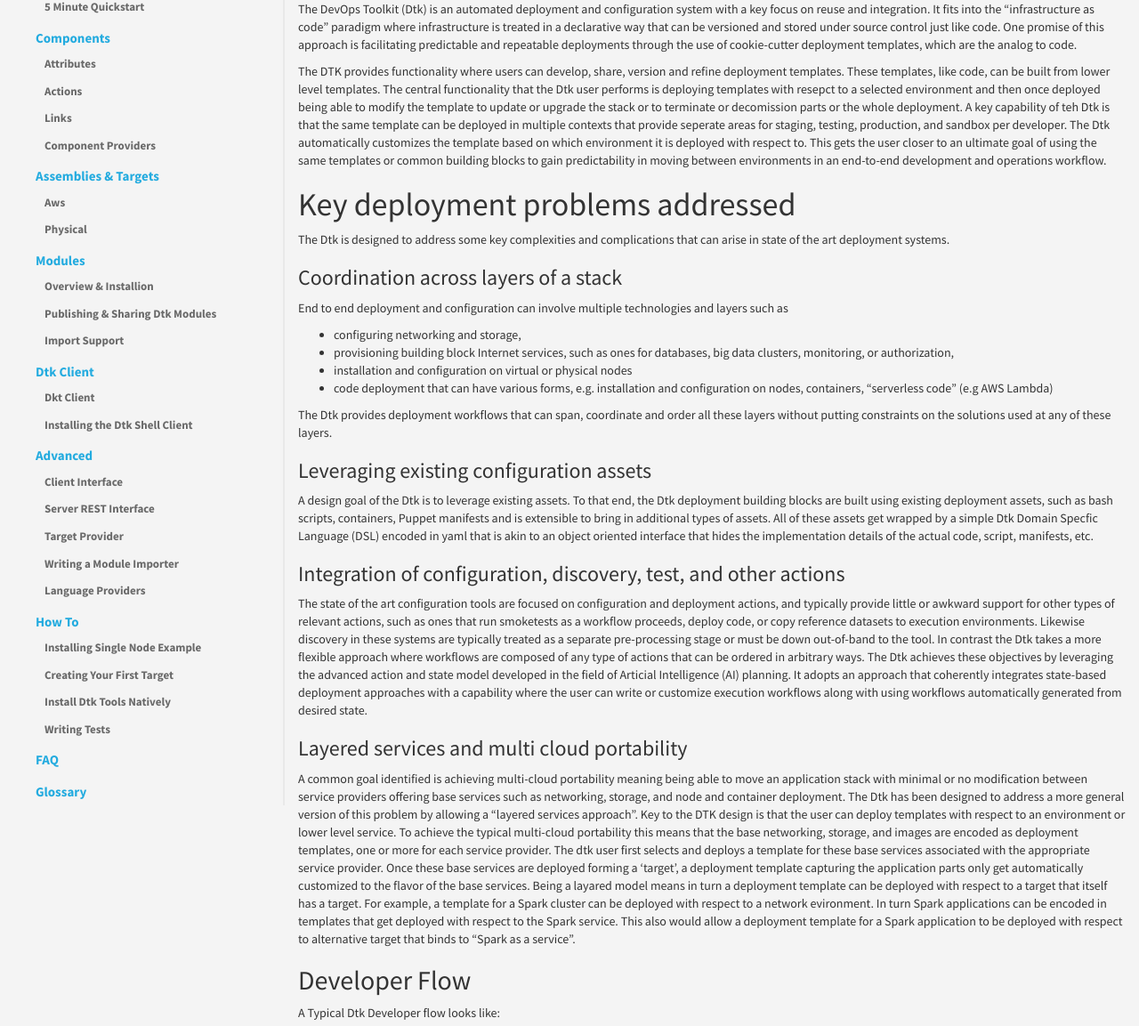
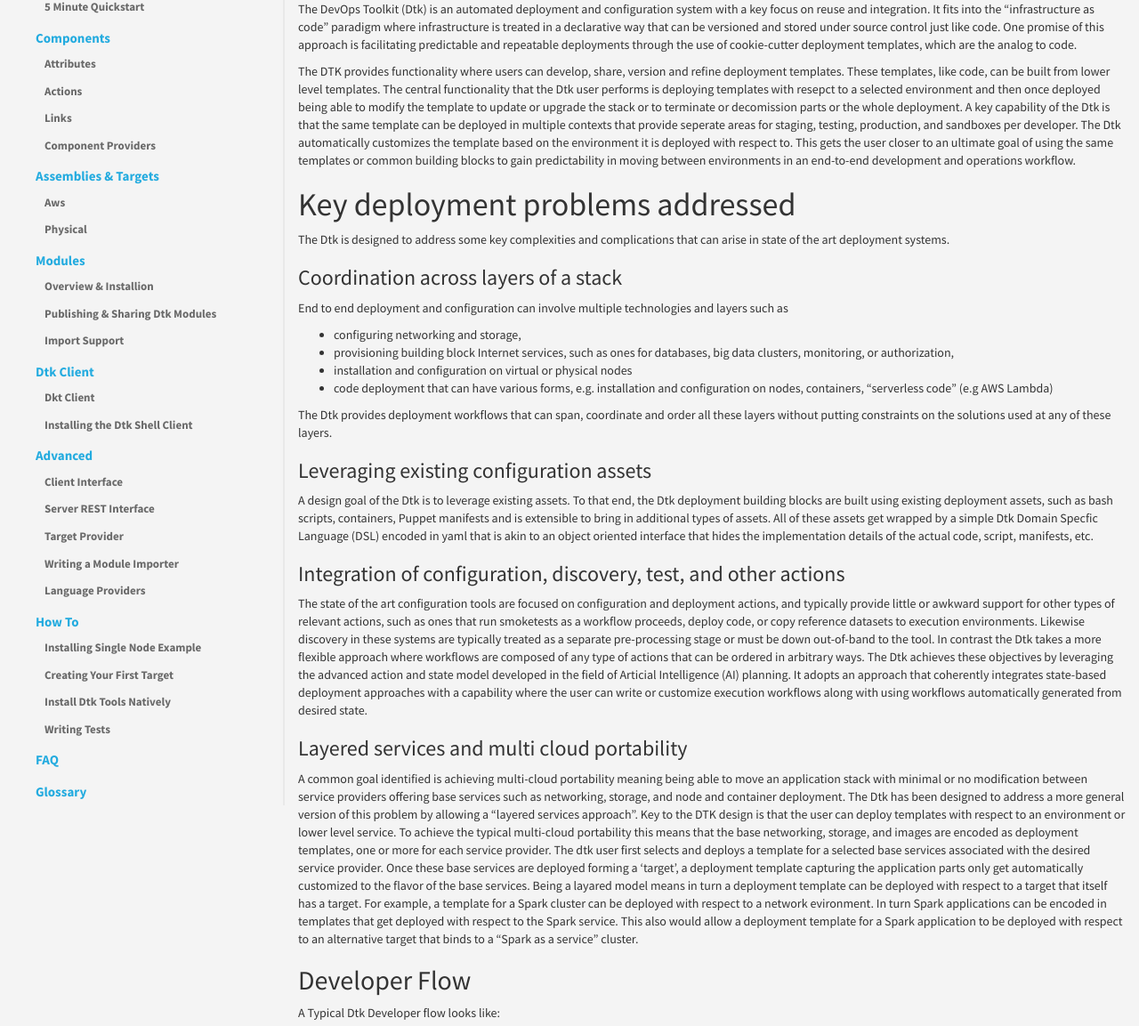
Before and after one commit to dtk/dtk-docs-v1, a Jekyll site: the page built from _getting-started/what-is-the-dtk.md, in a window 1280 px wide. Shown: the part 151-1304 px from the top of the page at 89% size. Built offline with Jekyll 4.4.1, drawn with Linux system fonts in a browser that asks for light colours.

Commit message:
small update

```diff
--- a/_getting-started/what-is-the-dtk.md
+++ b/_getting-started/what-is-the-dtk.md
@@ -7,7 +7,7 @@ order: 1
 
 The DevOps Toolkit (Dtk) is an automated deployment and configuration system with a key focus on reuse and integration. It fits into the "infrastructure as code" paradigm where infrastructure is treated in a declarative way that can be versioned and stored under source control just like code. One promise of this approach is facilitating predictable and repeatable deployments through the use of cookie-cutter deployment templates, which are the analog to code.
 
-The DTK provides functionality where users can develop, share, version and refine deployment templates. These templates, like code, can be built from lower level templates.  The central functionality that the Dtk user performs is deploying templates with resepct to a selected environment and then once deployed being able to modify the template to update or upgrade the stack or to terminate or decomission parts or the whole deployment. A key capability of teh Dtk is that the same template can be deployed in multiple contexts that provide seperate areas for staging, testing, production, and sandbox per developer. The Dtk automatically customizes the template based on which environment it is deployed with respect to. This gets the user closer to an ultimate goal of using the same templates or common building blocks to gain predictability in moving between environments in an end-to-end development and operations workflow.
+The DTK provides functionality where users can develop, share, version and refine deployment templates. These templates, like code, can be built from lower level templates.  The central functionality that the Dtk user performs is deploying templates with resepct to a selected environment and then once deployed being able to modify the template to update or upgrade the stack or to terminate or decomission parts or the whole deployment. A key capability of the Dtk is that the same template can be deployed in multiple contexts that provide seperate areas for staging, testing, production, and sandboxes per developer. The Dtk automatically customizes the template based on the environment it is deployed with respect to. This gets the user closer to an ultimate goal of using the same templates or common building blocks to gain predictability in moving between environments in an end-to-end development and operations workflow.
 
 
 # Key deployment problems addressed
@@ -35,7 +35,7 @@ The state of the art configuration tools are focused on configuration and deploy
 
 ### Layered services and multi cloud portability
 
-A common goal identified is achieving multi-cloud portability meaning being able to move an application stack with minimal or no modification between service providers offering base services such as networking, storage, and node and container deployment. The Dtk has been designed to address a more general version of this problem by allowing a "layered services approach". Key to the DTK design is that the user can deploy templates with respect to an environment or lower level service. To achieve the typical multi-cloud portability this means that the base networking, storage, and images are encoded as deployment templates, one or more for each service provider. The dtk user first selects and deploys a template for these base services associated with the appropriate service provider.  Once these base services are deployed forming a 'target', a deployment template capturing the application parts only get automatically customized to the flavor of the base services. Being a layared model means in turn a deployment template can be deployed with respect to a target that itself has a target. For example, a template for a Spark cluster can be deployed with respect to a network evironment. In turn Spark applications can be encoded in templates that get deployed with respect to the Spark service. This also would allow a deployment template for a Spark application to be deployed with respect to alternative target that binds to "Spark as a service".
+A common goal identified is achieving multi-cloud portability meaning being able to move an application stack with minimal or no modification between service providers offering base services such as networking, storage, and node and container deployment. The Dtk has been designed to address a more general version of this problem by allowing a "layered services approach". Key to the DTK design is that the user can deploy templates with respect to an environment or lower level service. To achieve the typical multi-cloud portability this means that the base networking, storage, and images are encoded as deployment templates, one or more for each service provider. The dtk user first selects and deploys a template for a selected base services associated with the desired service provider.  Once these base services are deployed forming a 'target', a deployment template capturing the application parts only get automatically customized to the flavor of the base services. Being a layared model means in turn a deployment template can be deployed with respect to a target that itself has a target. For example, a template for a Spark cluster can be deployed with respect to a network evironment. In turn Spark applications can be encoded in templates that get deployed with respect to the Spark service. This also would allow a deployment template for a Spark application to be deployed with respect to an alternative target that binds to a "Spark as a service" cluster.
 
 
 ## Developer Flow
```
